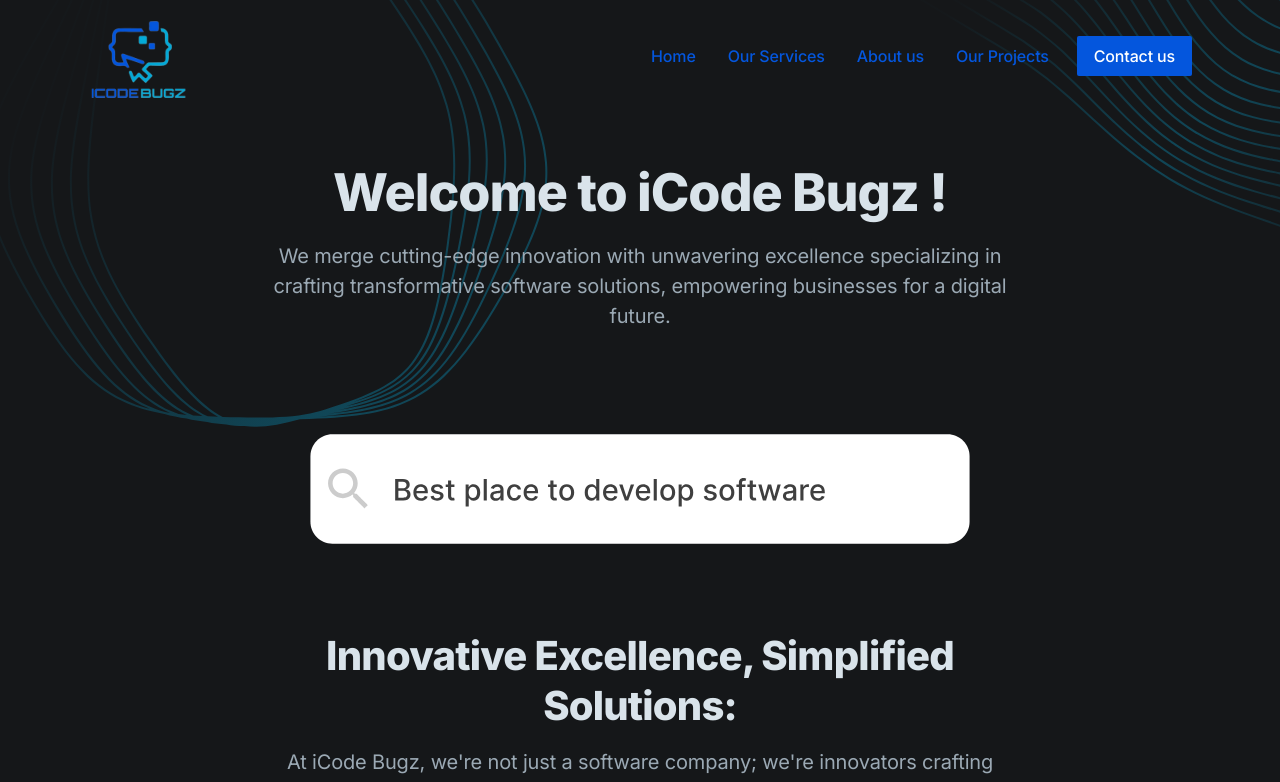
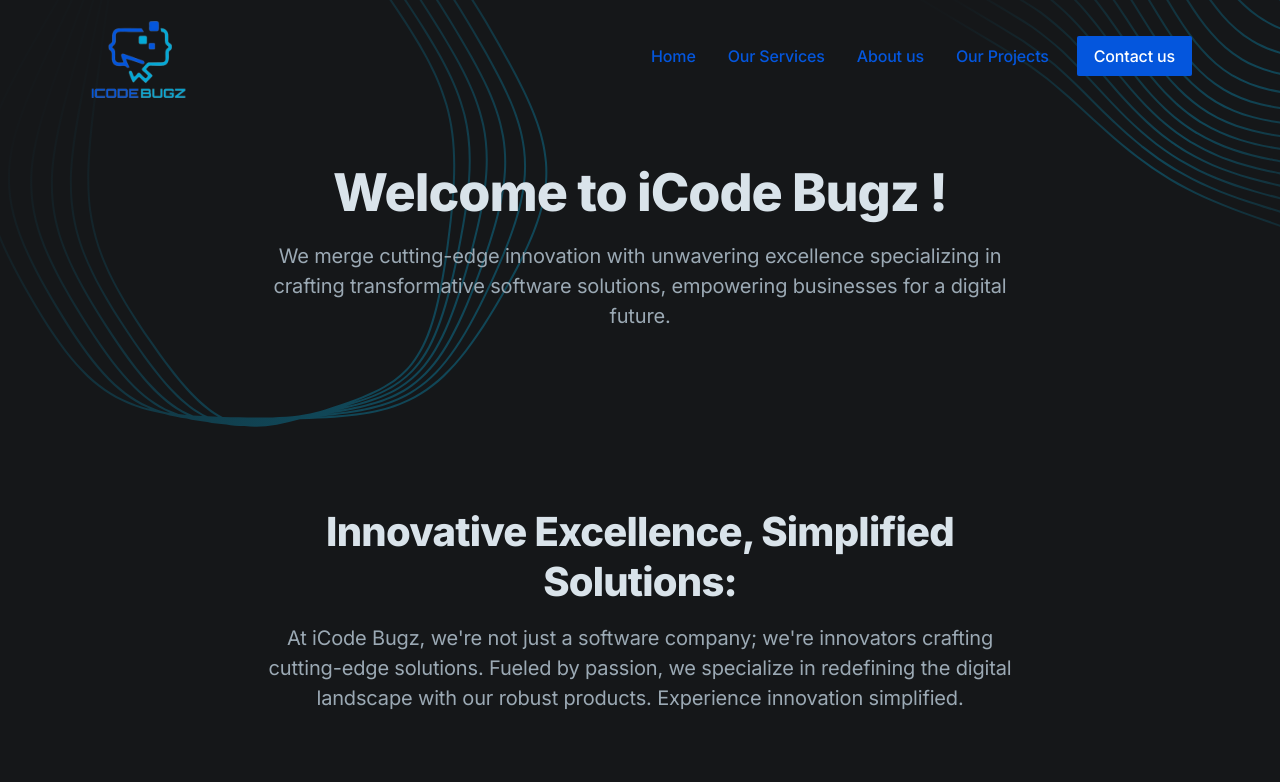
Before and after one commit to AbdulHadi1010/website, a Next.js app: page / in a window 1280 px wide. Shown: the top 782 px of the page. Built offline with nearby package versions, Linux system fonts and the light colour scheme.

Commit message:
Update hero.tsx

```diff
--- a/components/hero.tsx
+++ b/components/hero.tsx
@@ -1,8 +1,8 @@
 "use client";
-import React, { Suspense, useEffect, useState } from "react";
-import Image from "next/image";
-import Lottie from "lottie-react";
-import Reel from "../public/images/Search.json";
+import React from "react";
+// import Image from "next/image";
+// import Lottie from "lottie-react";
+// import Reel from "../public/images/Search.json";
 
 export default function Hero() {
   return (
@@ -66,7 +66,7 @@
       </div>
 
       <div className="flex-1 justify-center items-center max-w-2xl  mx-auto">
-        <Lottie animationData={Reel} loop={true} />
+        {/* <Lottie animationData={Reel} loop={true} /> */}
       </div>
     </section>
   );
```
